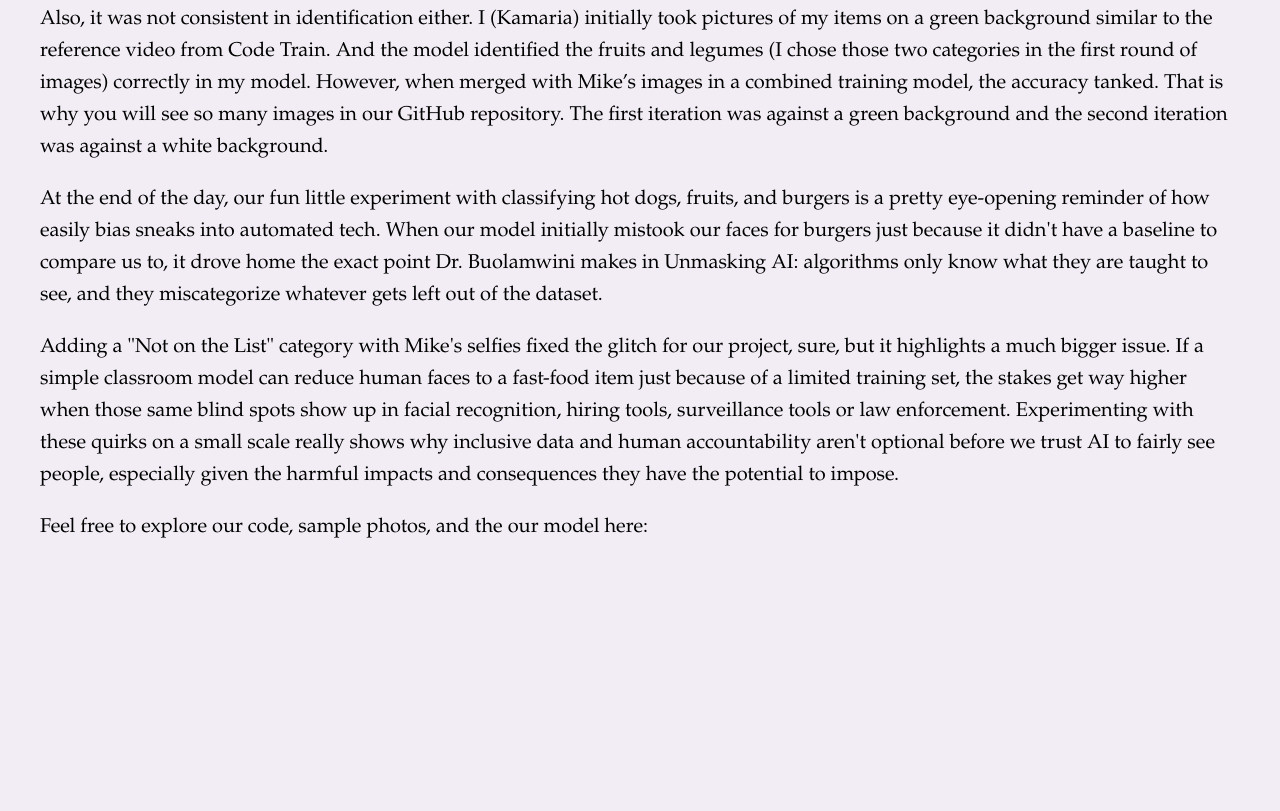
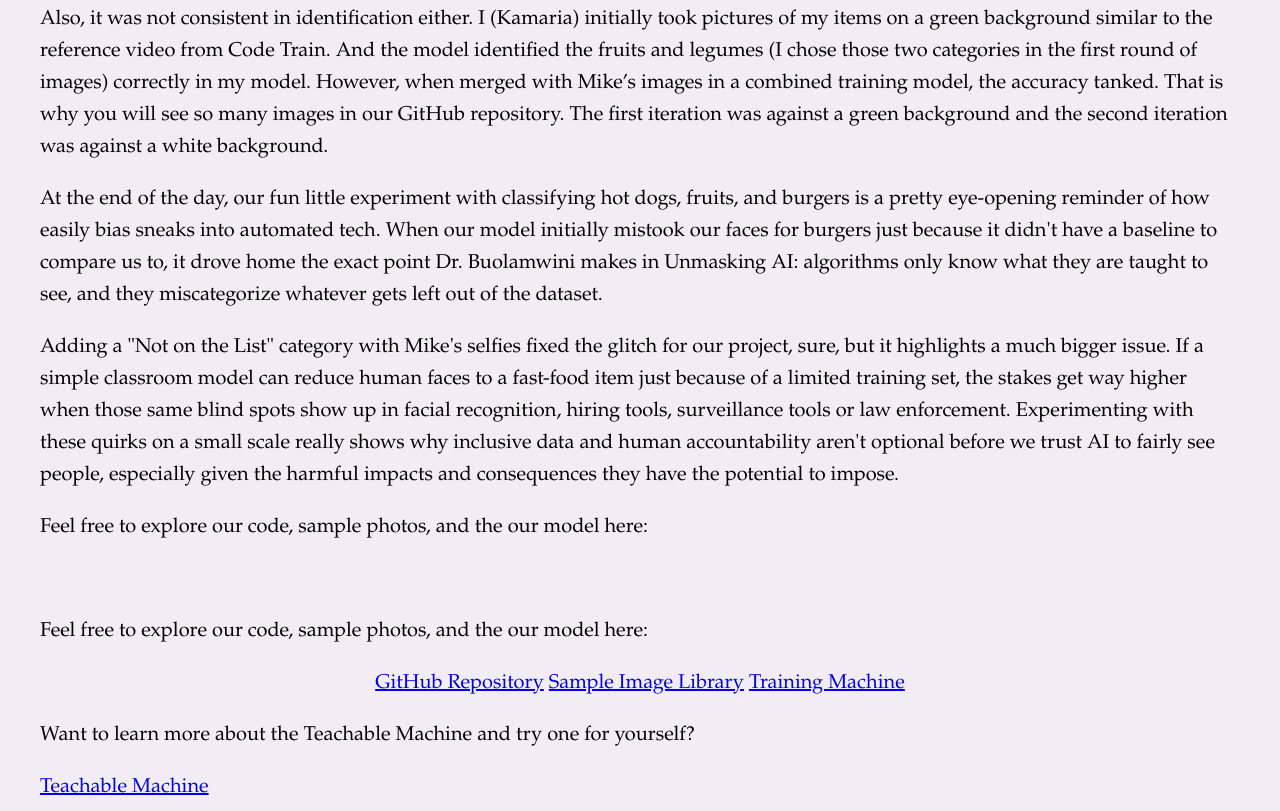
Before and after one commit to ladykay98/LIS500Project, a plain HTML site: page machine-learning-project.html in a window 1280 px wide. Shown: the part 4233-5044 px from the top of the page. Before the commit the page ends 4796 px from the top, so only its background shows below. Drawn offline with Linux system fonts and the light colour scheme.

Commit message:
adding links
Added links to GitHub repository, sample image library, and training machine.

```diff
--- a/machine-learning-project.html
+++ b/machine-learning-project.html
@@ -170,6 +170,12 @@
 <p>Adding a "Not on the List" category with Mike's selfies fixed the glitch for our project, sure, but it highlights a much bigger issue. If a simple classroom model can reduce human faces to a fast-food item just because of a limited training set, the stakes get way higher when those same blind spots show up in facial recognition, hiring tools, surveillance tools or law enforcement. Experimenting with these quirks on a small scale really shows why inclusive data and human accountability aren't optional before we trust AI to fairly see people, especially given the harmful impacts and consequences they have the potential to impose.</p>
 
 <p>Feel free to explore our code, sample photos, and the our model here:</p>
+	<br>
+	<p>Feel free to explore our code, sample photos, and the our model here:</p>
+<center><a href="https://teachablemachine.withgoogle.com/">GitHub Repository</a>	<a href="https://teachablemachine.withgoogle.com/">Sample Image Library</a>	<a href="https://teachablemachine.withgoogle.com/">Training Machine</a></center>
+<p>Want to learn more about the Teachable Machine and try one for yourself?</p>
+<a href="https://teachablemachine.withgoogle.com/">Teachable Machine</a>
+
 
 </main>
 </body>
```
